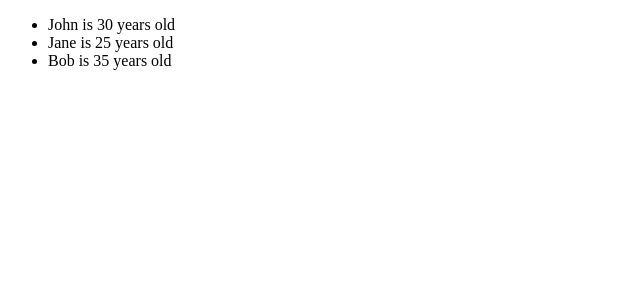
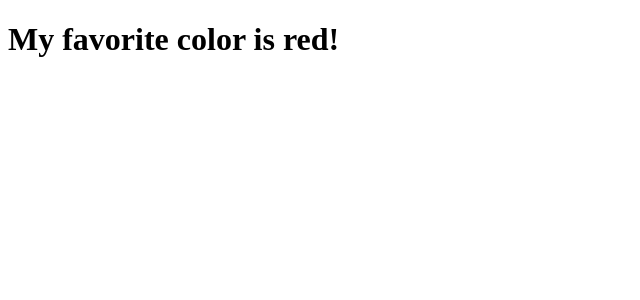
Before and after one commit to iLanceArea/MOBPROG-IT252-react-w3schools, a React (Vite) app in the folder my-react-app/: page / in a window 1280 px wide. Shown: the top 300 px of the page, without its empty margins (0-640 px from the left). Built offline with nearby package versions, Linux system fonts and the light colour scheme.

Commit message:
W3Schools useState Hook C1

```diff
--- a/my-react-app/src/main.jsx
+++ b/my-react-app/src/main.jsx
@@ -1,23 +1,12 @@
-import { createRoot } from 'react-dom/client'
+import { useState } from 'react';
+import { createRoot } from 'react-dom/client';
 
-const users = [
-  { id: 1, name: 'John', age: 30 },
-  { id: 2, name: 'Jane', age: 25 },
-  { id: 3, name: 'Bob', age: 35 }
-];
+function FavoriteColor() {
+  const [color, setColor] = useState("red");
 
-function UserList() {
-  return (
-    <ul>
-      {users.map(user =>
-        <li key={user.id}>
-          {user.name} is {user.age} years old
-        </li>
-      )}
-    </ul>
-  );
+  return <h1>My favorite color is {color}!</h1>
 }
 
 createRoot(document.getElementById('root')).render(
-  <UserList />
-)
+  <FavoriteColor />
+);
```
